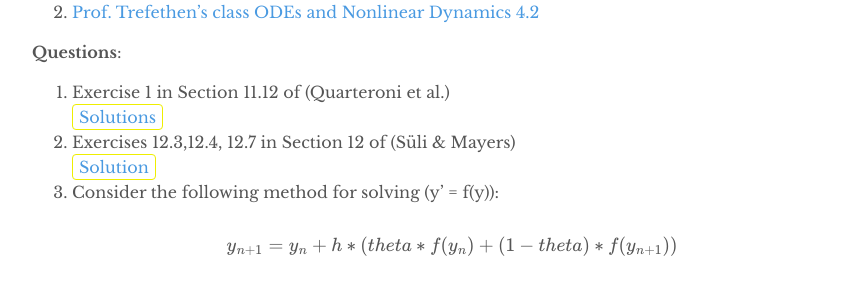
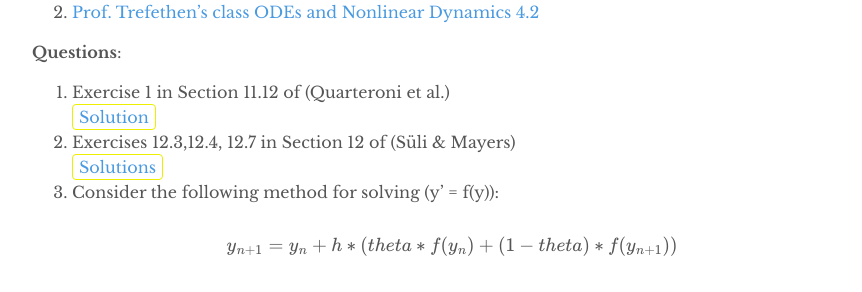
Before and after one commit to depthfirstlearning/depthfirstlearning.com, a Jekyll site: the page built from _posts/2019-06-06-NeuralODEs.markdown, in a window 1280 px wide and 900 px high, scrolled down 1620 px. Shown: the part 153-445 px from the top of the window, without its empty margins (208-1070 px from the left). Built offline with Jekyll 4.4.1, drawn with Linux system fonts in a browser that asks for light colours; formulas are drawn with MathJax 3; some of the changed lines change nothing that is shown.

Commit message:
typo fixed

```diff
--- a/_posts/2019-06-06-NeuralODEs.markdown
+++ b/_posts/2019-06-06-NeuralODEs.markdown
@@ -57,7 +57,7 @@ In this curriculum, we will go through all the background topics necessary to un
   **Questions**:
 
   1. Exercise 1 in Section 11.12 of (Quarteroni et al.)
-     <details><summary>Solutions</summary>
+     <details><summary>Solution</summary>
      <p>
      Start from the hint in the book and notice that you can bound \(E_2\) as
 
@@ -68,7 +68,7 @@ In this curriculum, we will go through all the background topics necessary to un
      </details>
 
   2. Exercises 12.3,12.4, 12.7 in Section 12 of (Süli & Mayers)
-     <details><summary>Solution</summary>
+     <details><summary>Solutions</summary>
      <p>
      Exercise 12.3: Notice that we can write
 
```
